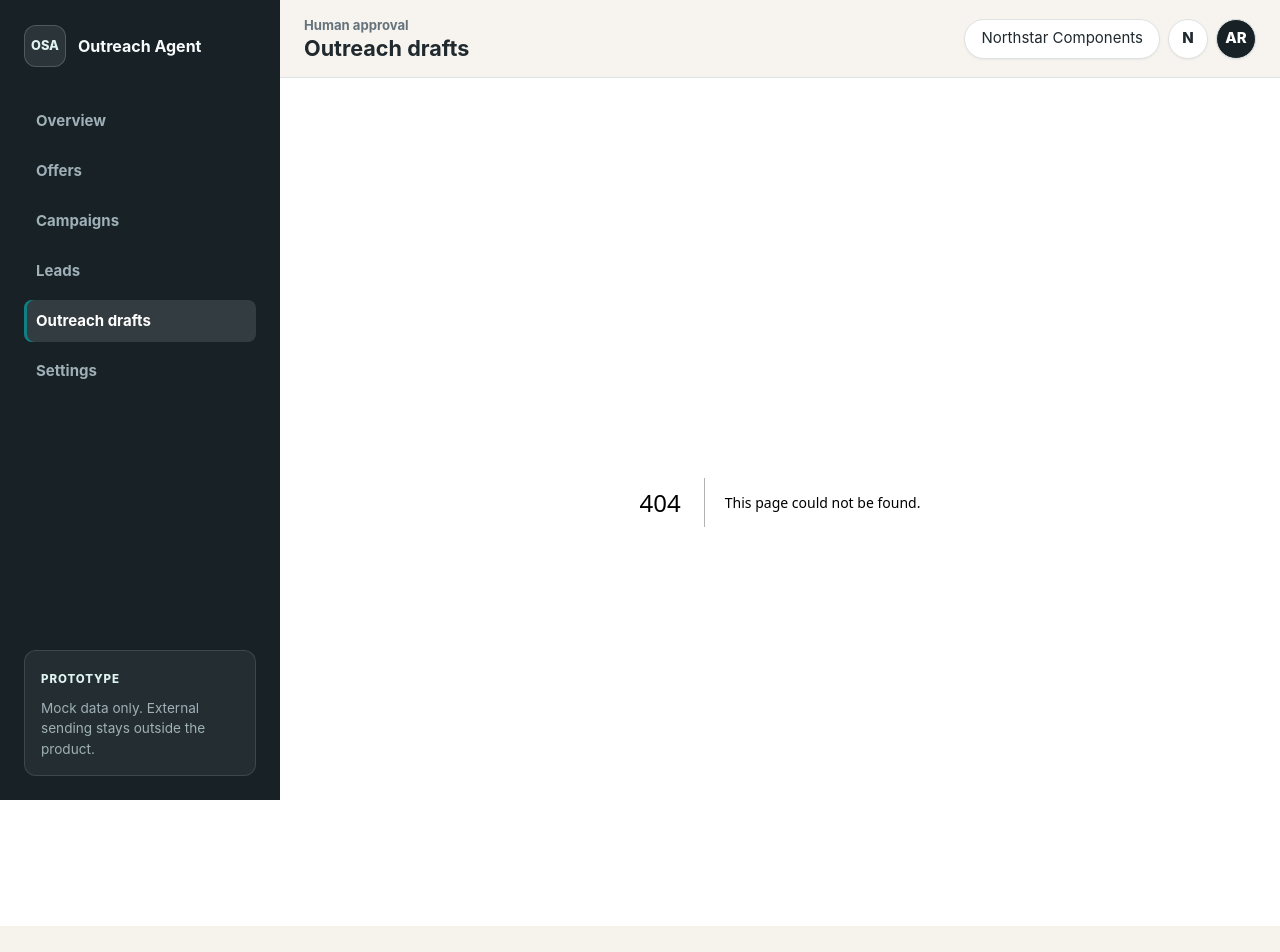
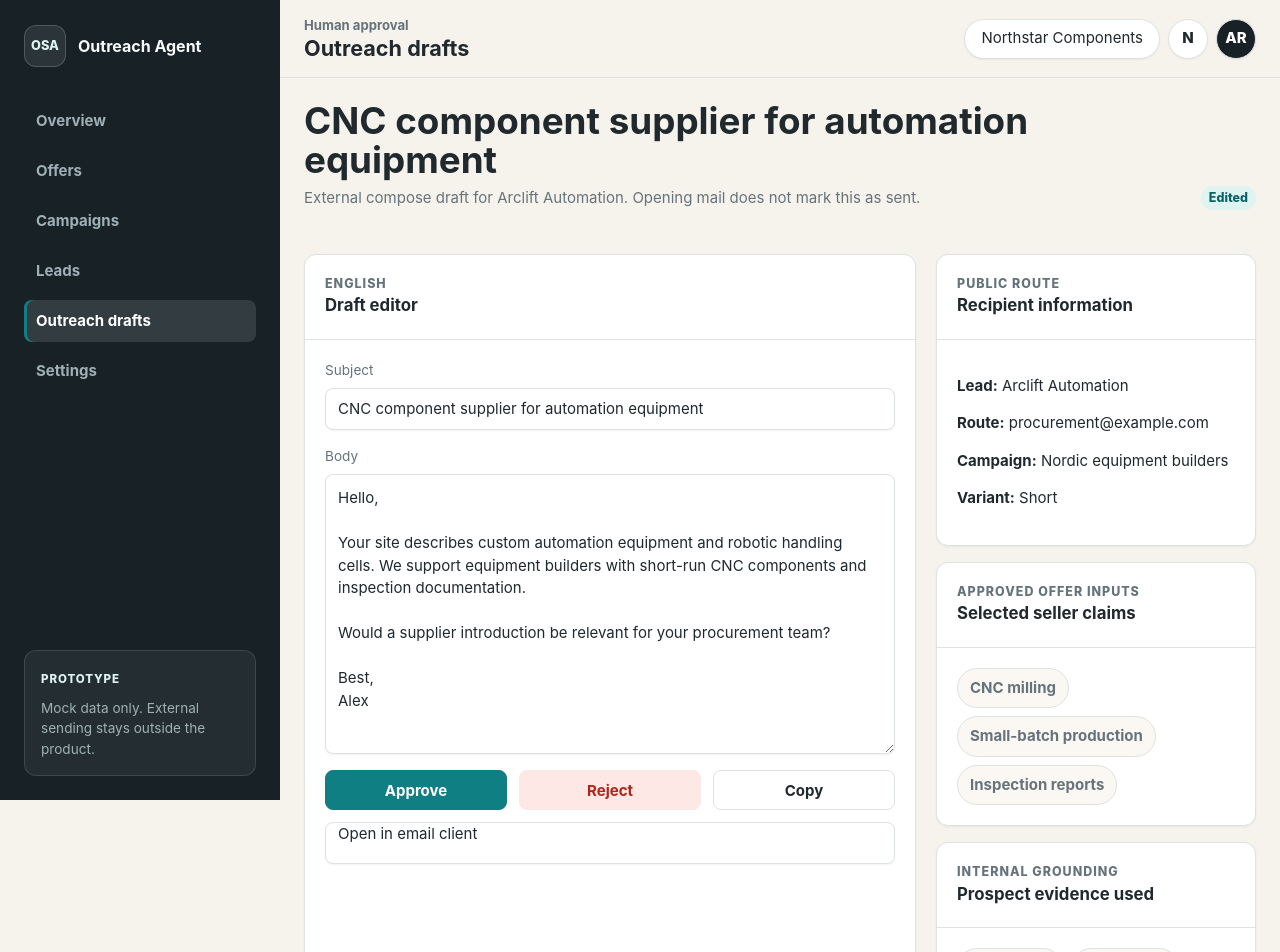
Before and after one commit to askoldas/outreach-saas-agent, a Next.js app: page /drafts/draft-arclift-short in a window 1280 px wide. Before the commit this address had no page. Shown: the top 952 px of the page. Before the commit the page ends 926 px from the top, so only its background shows below. Built offline with nearby package versions, Linux system fonts and the light colour scheme.

Commit message:
feat: add outreach draft review prototype

```diff
--- /dev/null
+++ b/src/app/drafts/[id]/page.tsx
@@ -0,0 +1,65 @@
+import { notFound } from "next/navigation";
+import { drafts, getCampaign, getDraft, getLead } from "@/data/mock/prospecting";
+import { DraftEditor } from "@/features/drafts/DraftEditor";
+import { statusLabel, statusTone } from "@/lib/format";
+import styles from "@/features/shared/Feature.module.css";
+import { Badge } from "@/components/ui/Badge";
+import { Card, CardHeader } from "@/components/ui/Card";
+import { PageHeader } from "@/components/ui/PageHeader";
+
+export default async function DraftDetailPage({
+  params,
+}: Readonly<{ params: Promise<{ id: string }> }>) {
+  const { id } = await params;
+  const draft = getDraft(id);
+
+  if (!draft) {
+    notFound();
+  }
+
+  const lead = getLead(draft.leadId);
+  const campaign = getCampaign(draft.campaignId);
+
+  return (
+    <div className={styles.grid}>
+      <PageHeader
+        title={draft.subject}
+        description={`External compose draft for ${lead?.company ?? "selected lead"}. Opening mail does not mark this as sent.`}
+        actions={<Badge tone={statusTone(draft.status)}>{statusLabel(draft.status)}</Badge>}
+      />
+      <section className={styles.twoColumn}>
+        <Card>
+          <CardHeader title="Draft editor" eyebrow={draft.language} />
+          <div className={styles.cardBody}><DraftEditor draft={draft} /></div>
+        </Card>
+        <div className={styles.stack}>
+          <Card>
+            <CardHeader title="Recipient information" eyebrow="Public route" />
+            <div className={styles.cardBody}>
+              <p><strong>Lead:</strong> {lead?.company}</p>
+              <p><strong>Route:</strong> {draft.recipientRoute}</p>
+              <p><strong>Campaign:</strong> {campaign?.name}</p>
+              <p><strong>Variant:</strong> {statusLabel(draft.variant)}</p>
+            </div>
+          </Card>
+          <Card>
+            <CardHeader title="Selected seller claims" eyebrow="Approved offer inputs" />
+            <div className={styles.cardBody}><ul className={styles.pillList}>{draft.sellerClaims.map((item) => <li key={item}>{item}</li>)}</ul></div>
+          </Card>
+          <Card>
+            <CardHeader title="Prospect evidence used" eyebrow="Internal grounding" />
+            <div className={styles.cardBody}><ul className={styles.pillList}>{draft.evidenceUsed.map((item) => <li key={item}>{item}</li>)}</ul></div>
+          </Card>
+          <Card>
+            <CardHeader title="Personalization warnings" eyebrow="Do not overstate" />
+            <div className={styles.cardBody}><ul className={styles.feed}>{draft.warnings.map((warning) => <li key={warning}><strong>Warning</strong><p>{warning}</p></li>)}</ul></div>
+          </Card>
+        </div>
+      </section>
+    </div>
+  );
+}
+
+export function generateStaticParams() {
+  return drafts.map((draft) => ({ id: draft.id }));
+}
--- /dev/null
+++ b/src/features/drafts/DraftEditor.tsx
@@ -0,0 +1,38 @@
+"use client";
+
+import { useMemo, useState } from "react";
+import type { OutreachDraft } from "@/types/domain";
+import form from "@/components/ui/FormControls.module.css";
+import { Badge } from "@/components/ui/Badge";
+import { Button } from "@/components/ui/Button";
+import styles from "@/features/shared/Feature.module.css";
+
+export function DraftEditor({ draft }: Readonly<{ draft: OutreachDraft }>) {
+  const [subject, setSubject] = useState(draft.subject);
+  const [body, setBody] = useState(draft.body);
+  const [notice, setNotice] = useState("");
+  const mailto = useMemo(() => {
+    const params = new URLSearchParams({ subject, body });
+    return `mailto:${draft.recipientRoute}?${params.toString()}`;
+  }, [body, draft.recipientRoute, subject]);
+
+  return (
+    <div className={styles.stack}>
+      <label className={form.field} htmlFor="draft-subject">
+        <span>Subject</span>
+        <input className={form.input} id="draft-subject" value={subject} onChange={(event) => setSubject(event.target.value)} />
+      </label>
+      <label className={form.field} htmlFor="draft-body">
+        <span>Body</span>
+        <textarea className={form.textarea} id="draft-body" value={body} onChange={(event) => setBody(event.target.value)} style={{ minHeight: 280 }} />
+      </label>
+      <div className={styles.filters}>
+        <Button variant="primary" onClick={() => setNotice("Draft approved locally")}>Approve</Button>
+        <Button variant="danger" onClick={() => setNotice("Draft rejected locally")}>Reject</Button>
+        <Button onClick={() => setNotice("Draft copied locally")}>Copy</Button>
+        <a className={form.input} href={mailto} onClick={() => setNotice("Opened external compose; not marked sent")}>Open in email client</a>
+      </div>
+      {notice ? <Badge tone="accent">{notice}</Badge> : null}
+    </div>
+  );
+}
```
Also changed, not shown: src/app/drafts/page.tsx (+45 -4 lines).
